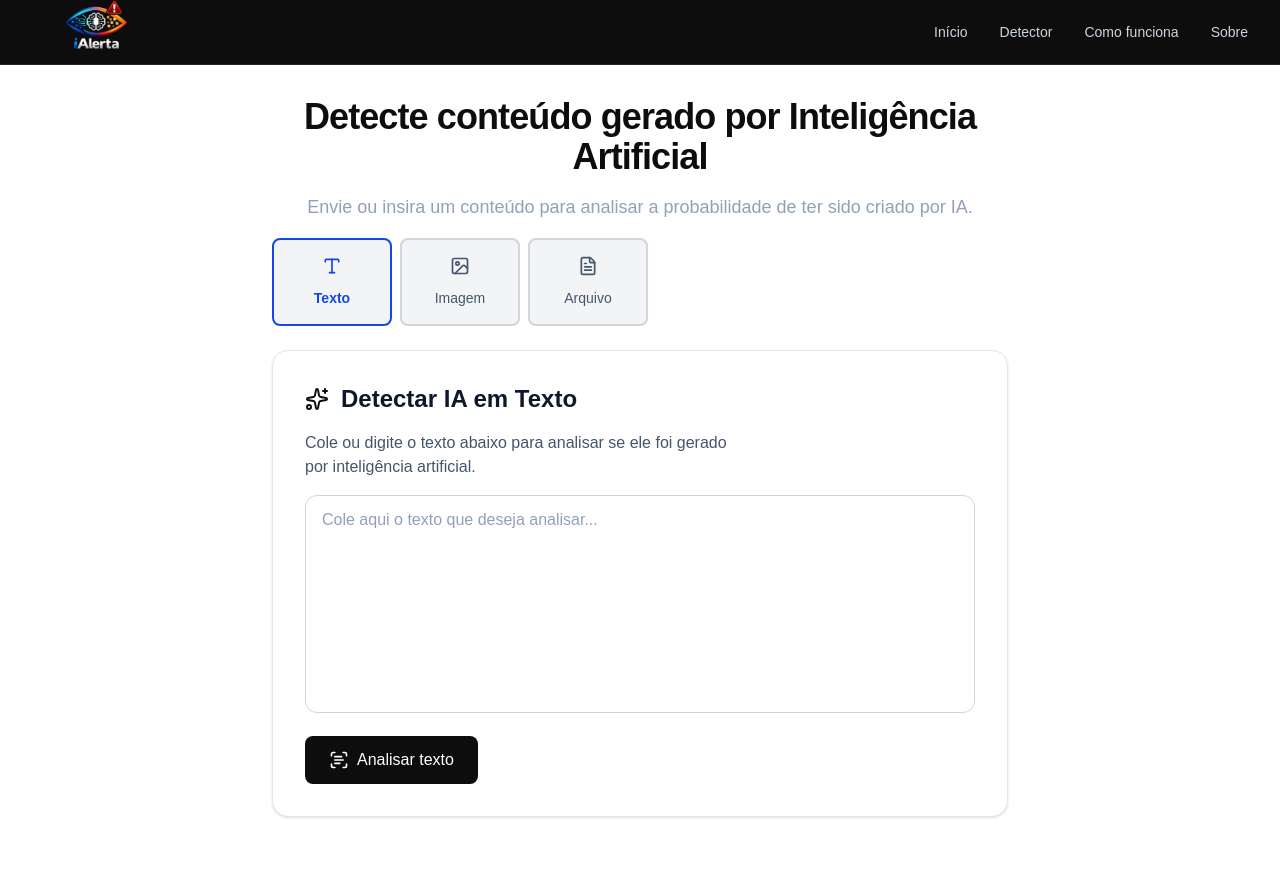
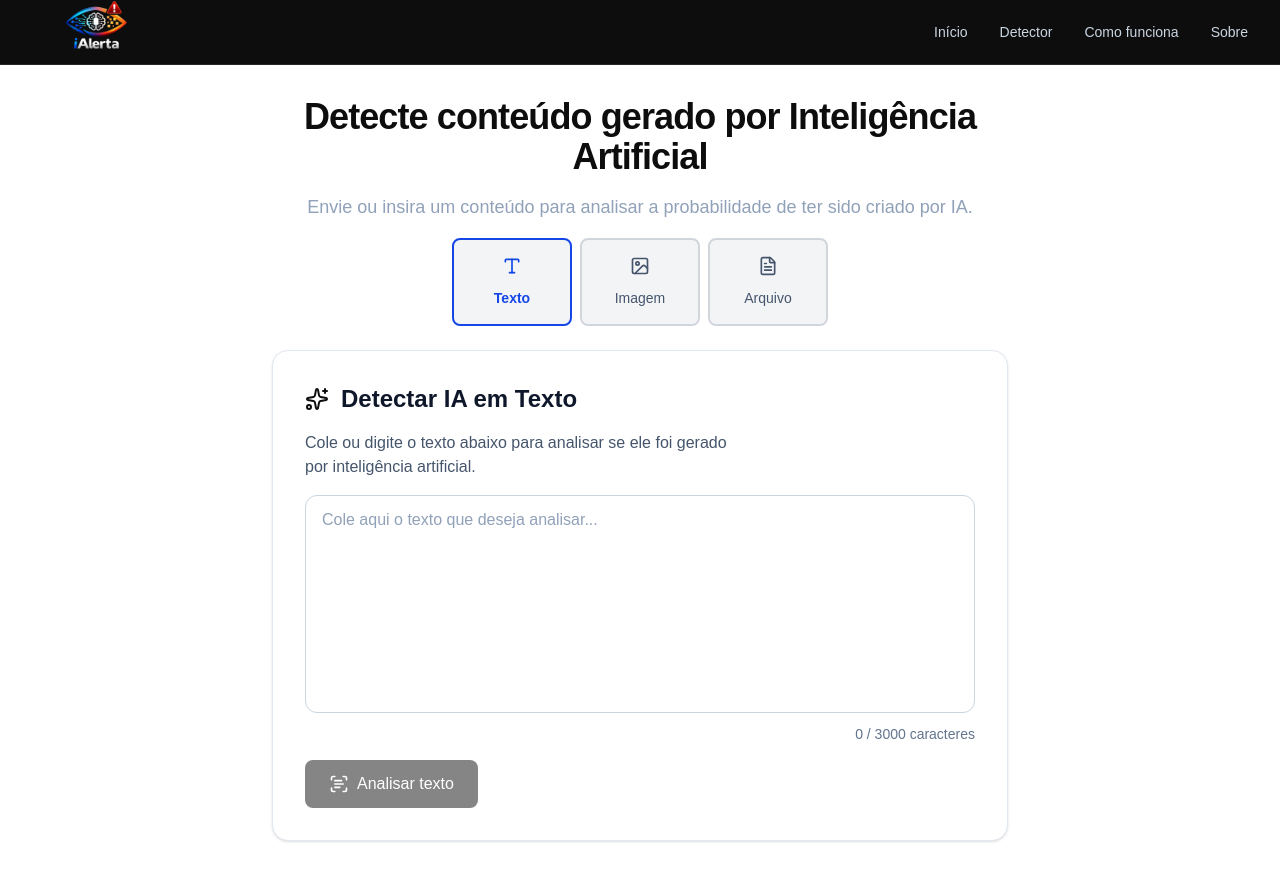
Before and after one commit to ryannardelli/IAlerta_front_end, a React (Vite) app: page / in a window 1280 px wide. Shown: the top 880 px of the page. Built offline with nearby package versions, Linux system fonts and the light colour scheme.

Commit message:
feat: Added count to analyse amount of caractere

```diff
--- a/src/components/TabPick/index.tsx
+++ b/src/components/TabPick/index.tsx
@@ -21,7 +21,7 @@ export function TabPick() {
   return (
     <div className="p-4 space-y-6">
       {/* Tabs */}
-      <ul className="flex max-sm:flex-col gap-x-2 gap-y-4 w-max rounded-lg">
+      <ul className="flex max-sm:flex-col gap-x-2 gap-y-4 w-max rounded-lg mx-auto">
          {/* Texto */}
         <li
           onClick={() => setActiveTab("text")}
--- a/src/components/TextDetectorIA/index.tsx
+++ b/src/components/TextDetectorIA/index.tsx
@@ -2,6 +2,8 @@ import { useState } from "react";
 import { Sparkles, ScanText } from "lucide-react";
 import { useNavigate } from "react-router";
 import { useAnalysis } from "../../hooks/useAnalysis";
+
+const MAX_CHARACTERS = 3000;
 
 export function TextDetectorIA() {
   const [text, setText] = useState("");
@@ -12,9 +14,7 @@ export function TextDetectorIA() {
     if (!text.trim()) return;
 
     navigate("/loading-result");
-
     await analyzeText(text);
-
     navigate("/result-analysis");
   }
 
@@ -32,17 +32,33 @@ export function TextDetectorIA() {
           Cole ou digite o texto abaixo para analisar se ele foi gerado por inteligência artificial.
         </p>
 
+        <div className="space-y-1">
           <textarea
             value={text}
             onChange={(e) => setText(e.target.value)}
             placeholder="Cole aqui o texto que deseja analisar..."
             rows={8}
+            maxLength={MAX_CHARACTERS}
             className="w-full resize-none rounded-xl border border-slate-300 dark:border-slate-700 bg-white dark:bg-slate-950 px-4 py-3 text-slate-900 dark:text-white placeholder:text-slate-400 focus:outline-none focus:ring-2 focus:ring-primary"
           />
 
+          {/* CONTADOR */}
+          <div className="text-sm text-right">
+            <span
+              className={`${
+                text.length > MAX_CHARACTERS * 0.9
+                  ? "text-red-500"
+                  : "text-slate-500 dark:text-slate-400"
+              }`}
+            >
+              {text.length} / {MAX_CHARACTERS} caracteres
+            </span>
+          </div>
+        </div>
+
         <button
           onClick={handleAnalyze}
-          disabled={state.loading}
+          disabled={state.loading || text.length === 0}
           className="inline-flex items-center gap-2 px-6 py-3 rounded-lg bg-primary text-white font-medium hover:opacity-90 transition disabled:opacity-50 cursor-pointer"
         >
           <ScanText className="w-5 h-5" />
```
Lines whose indentation alone changed are shown as unchanged.
